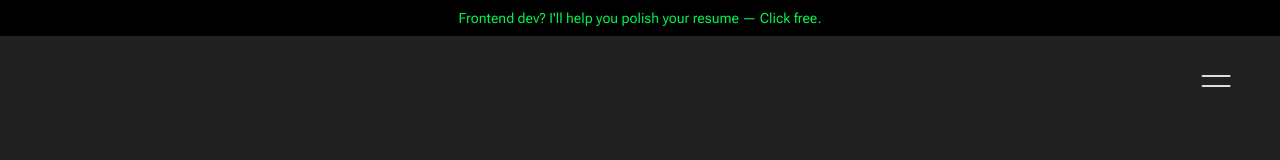
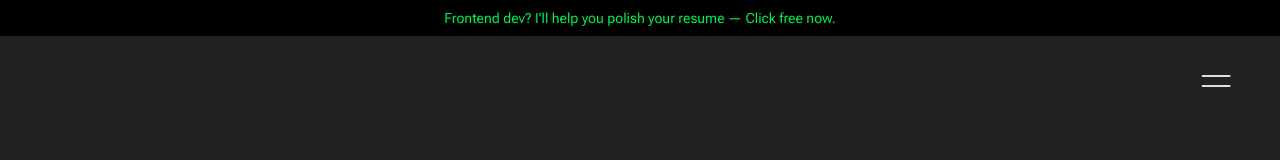
Before and after one commit to Sharma262/Portfolio, a Next.js app: page / in a window 1280 px wide. Shown: the top 160 px of the page. Built offline with nearby package versions, Linux system fonts and the light colour scheme.

Commit message:
installing with pnpm

```diff
--- a/app/layout.tsx
+++ b/app/layout.tsx
@@ -67,7 +67,7 @@ export default function RootLayout({
                         className="px-4 block bg-black text-center z-[1] text-sm py-2 hover:text-primary transition-all"
                     >
                         Frontend dev? I&apos;ll help you polish your resume —
-                        Click free.
+                        Click free now.
                     </a>
                     <Navbar />
                     <main>{children}</main>
```
